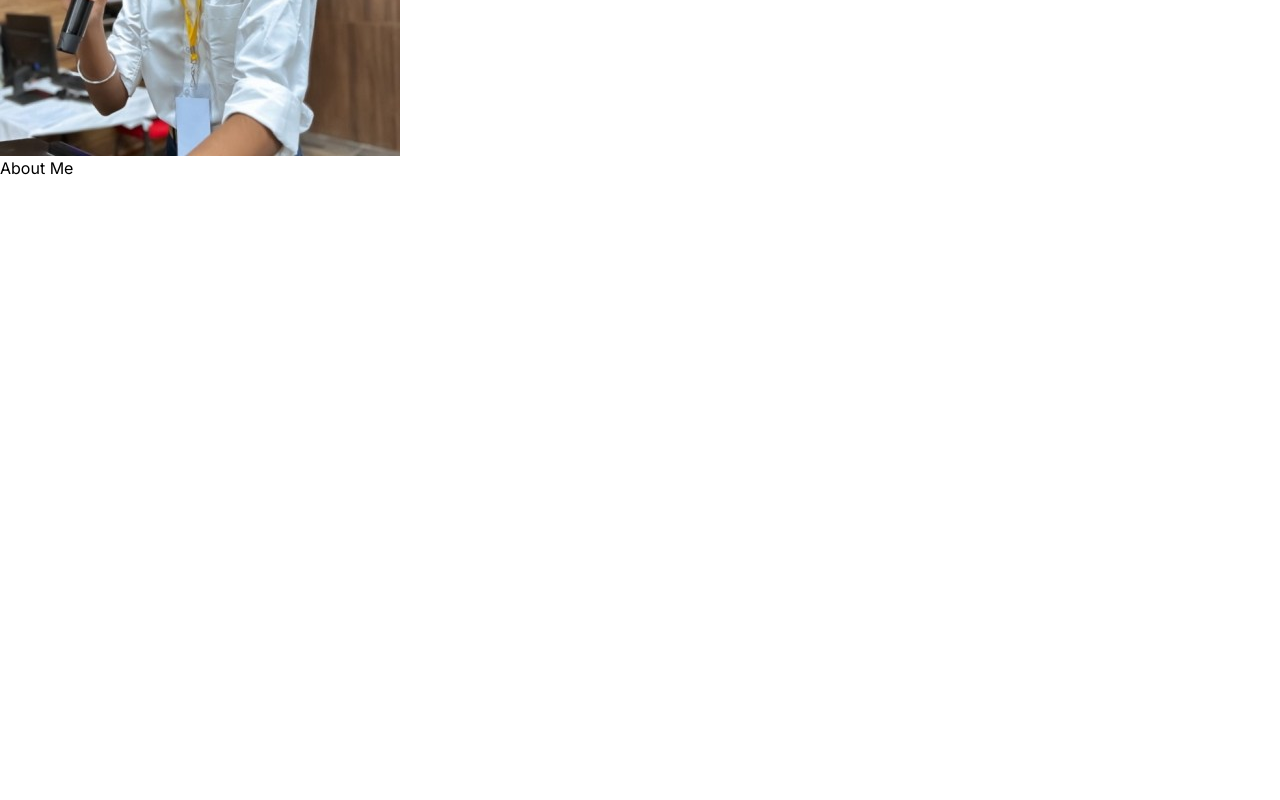
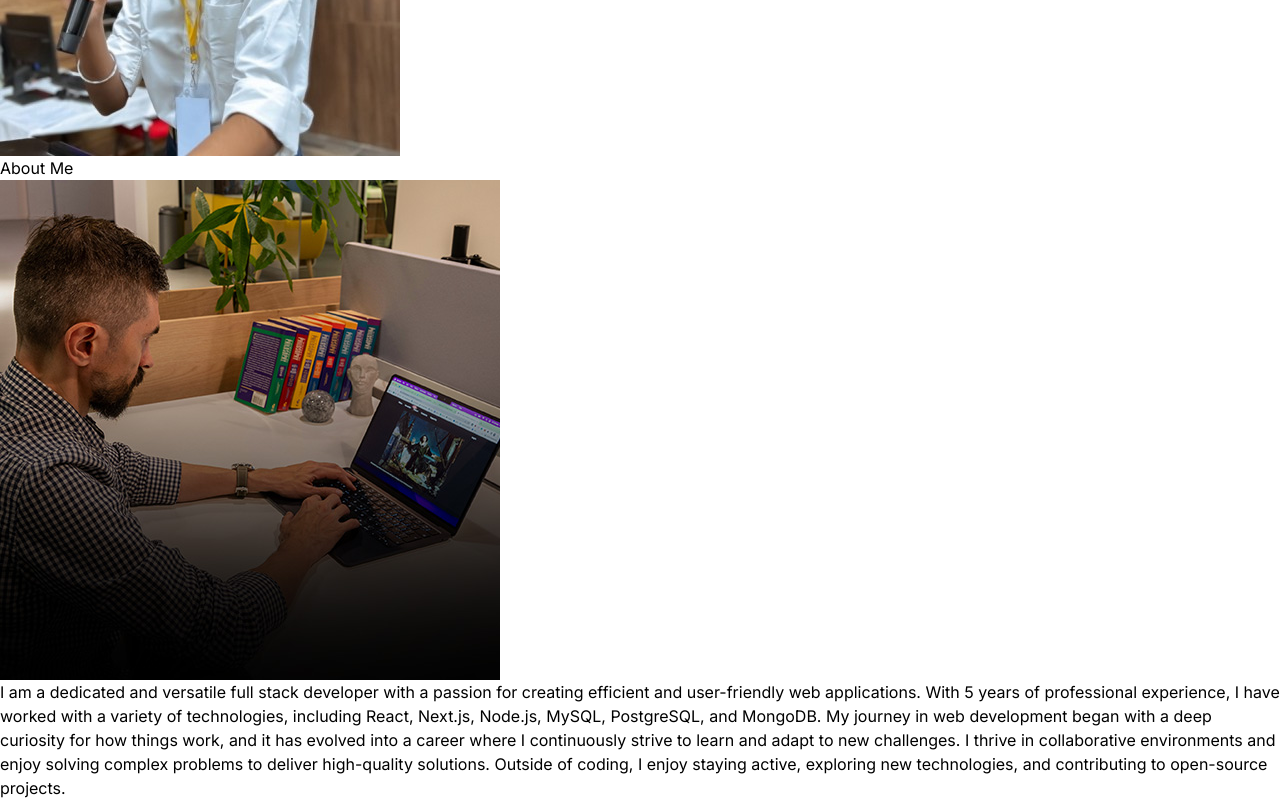
Before and after one commit to Aldous-Roy/react-portfolio, a React (Vite) app: page / in a window 1280 px wide. Shown: the part 604-1404 px from the top of the page. Before the commit the page ends 800 px from the top, so only its background shows below. Built offline with nearby package versions, Linux system fonts and the light colour scheme.

Commit message:
about page completed

```diff
--- a/src/components/About.jsx
+++ b/src/components/About.jsx
@@ -1,10 +1,26 @@
-import React from 'react'
+import React from "react";
+import about_img from "../assets/about.jpg";
+import { ABOUT_TEXT } from "../constants";
 const About = () => {
   return (
-    <div className='border-b border-neutral-900 pb-4'>
-      <h2 className='my-20 text-center text-4xl'>About Me</h2>
+    <div className="border-b border-neutral-900 pb-4">
+      <h2 className="my-20 text-center text-4xl">
+        About <span className="text-neutral-500">Me</span>
+      </h2>
+      <div className="flex flex-wrap">
+        <div className="w-full lg:w-1/2 lg:p-8">
+          <div className="flex items-center justify-center">
+            <img src={about_img} alt="" />
+          </div>
+        </div>
+        <div className="w-full lg:w-1/2">
+          <div className="flex justify-center lg:justify-start">
+            <p className="my-2 max-w-xl py-6">{ABOUT_TEXT}</p>
+          </div>
+          </div>
+      </div>
     </div>
-  )
-}
+  );
+};
 
-export default About
+export default About;
```
